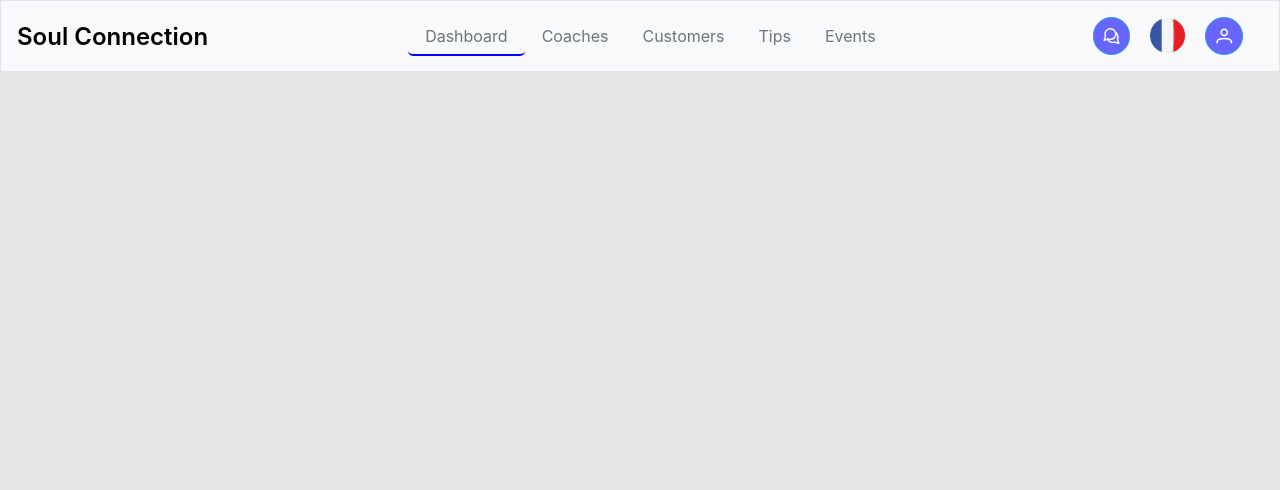
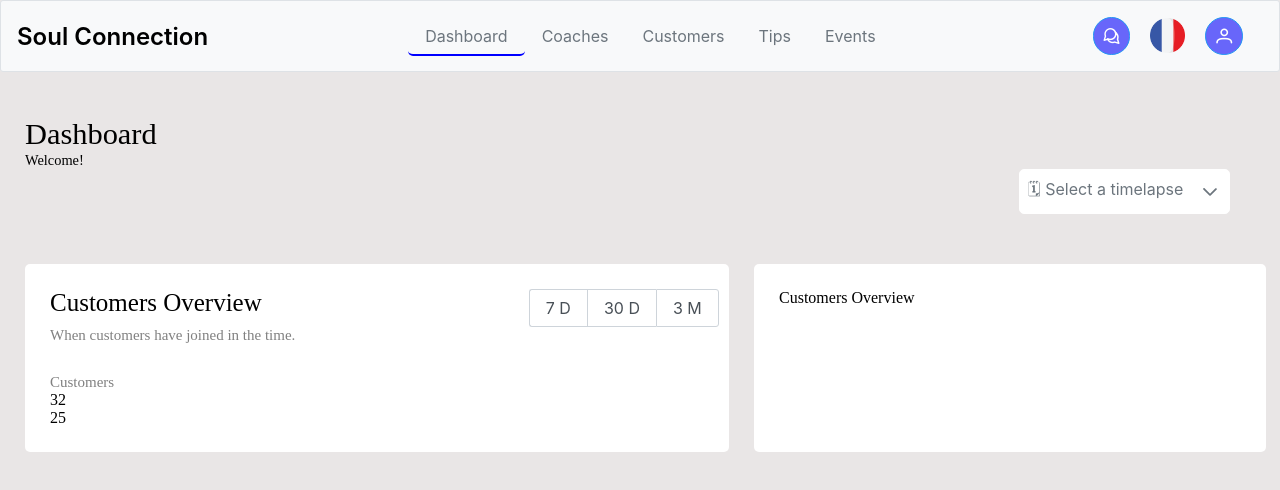
Before and after one commit to capuchegianni/tek3SurvivorPool, a Next.js app in the folder front/: page /dashboard in a window 1280 px wide. Shown: the top 490 px of the page. Built offline with nearby package versions, Linux system fonts and the light colour scheme.

Commit message:
feat(dashboard): add some part of the dashboard

```diff
--- /dev/null
+++ b/front/src/app/dashboard/dashboard.css
@@ -0,0 +1,92 @@
+.title-dashboard {
+    font-size: 1.9rem;
+    font-weight: 400;
+    margin-top: 45px;
+    margin-left: 25px;
+}
+
+.title-dashboard2 {
+    font-size: 0.9rem;
+    font-weight: 400;
+    margin-right: 25px;
+    display: flex;
+    justify-content: end;
+}
+
+.welcome-text {
+    font-size: 0.9rem;
+    font-weight: 400;
+    margin-left: 25px;
+}
+
+.pick-date {
+    margin-right: 25px;
+    background-color: #FFFFFF;
+    border-color: #FFFFFF;
+    border-radius: 5px;
+    color: black;
+}
+
+.reports {
+    background-color: #2622E8;
+    border-radius: 5px;
+    border-color: #2622E8;
+}
+
+.card-line {
+    display: flex;
+}
+
+.card-customers {
+    width: 55%;
+    height: auto;
+    background-color: white;
+    margin-left: 25px;
+    margin-top: 50px;
+    border-radius: 5px;
+}
+
+.customers {
+    width: 95%;
+    height: 95%;
+    margin: 25px;
+    border-radius: 5px;
+}
+
+.event-recap {
+    width: 40%;
+    height: auto;
+    background-color: white;
+    margin-left: 25px;
+    margin-top: 50px;
+    border-radius: 5px;
+}
+
+.events {
+    width: 94%;
+    height: 94%;
+    margin: 25px;
+    border-radius: 5px;
+}
+
+.title-info {
+    font-size: 25px;
+}
+
+.subtitle-info {
+    color: grey;
+    font-size: 15px;
+}
+
+.second-line {
+    display: flex;
+    justify-content: space-between;
+}
+
+.time-select {
+    font-size: 10px;
+}
+
+.move-bot {
+    padding-top: 30px;
+}
--- a/front/src/app/dashboard/page.tsx
+++ b/front/src/app/dashboard/page.tsx
@@ -1,15 +1,89 @@
 'use client';
 
-import React from "react";
+import React, { useState } from "react";
+import { SelectButton, SelectButtonChangeEvent } from 'primereact/selectbutton';
 import Navbar from "../navbar";
 import LoadingComponent from "../loadingScreen";
+import './dashboard.css';
+import { Dropdown } from 'primereact/dropdown';
+
+interface JustifyOption {
+    date: string;
+    code: string;
+}
 
 export default function Dashboard() {
+    const [selectedTime, setSelectedTime] = useState(null);
+    const time = [
+        { date: '7 days', code: '7D' },
+        { date: '30 days', code: '30D' },
+        { date: '3 months', code: '3D' }
+    ];
+
     return (
         <LoadingComponent>
             <div className="card">
                 <Navbar activePage="dashboard"/>
             </div>
+            <div className="title-dashboard"> Dashboard </div>
+            <div className="welcome-text"> Welcome!</div>
+            <div className="title-dashboard2">
+                <Dropdown value={selectedTime} onChange={(e) => setSelectedTime(e.value)} options={time} optionLabel="date" placeholder="🗓 Select a timelapse" className="pick-date" />
+            </div>
+            <div className="card-line">
+                <CustomersOverview />
+                <EventsRecap />
+            </div>
         </LoadingComponent>
     )
 }
+
+function CustomersOverview() {
+    return (
+        <div className="card-customers">
+            <div className="customers">
+                <CustomersInfo />
+            </div>
+        </div>
+    )
+}
+
+function CustomersInfo() {
+    const [value, setValue] = useState<JustifyOption>({} as JustifyOption);
+    const justifyOptions: JustifyOption[] = [
+        {date: '7 D', code: 'left'},
+        {date: '30 D', code: 'Center'},
+        {date: '3 M', code: 'Justify'}
+    ];
+
+    const justifyTemplate = (option: JustifyOption) => {
+        return <span>{option.date}</span>;
+    }
+
+    return (
+        <div>
+            <div className="title-info second-line">
+                Customers Overview
+                <SelectButton className="" value={value} onChange={(e) => setValue(e.value)} itemTemplate={justifyTemplate} optionLabel="value" options={justifyOptions} />
+            </div>
+            <div className="subtitle-info"> When customers have joined in the time. </div>
+            <div className="second-line move-bot">
+                <div>
+                    <div className="subtitle-info">Customers</div>
+                    <div>32</div>
+                    <div>25</div>
+                </div>
+            </div>
+        </div>
+    )
+}
+
+function EventsRecap() {
+    return (
+        <div className="event-recap">
+            <div className="events">
+                Customers Overview
+            </div>
+        </div>
+    )
+}
```
